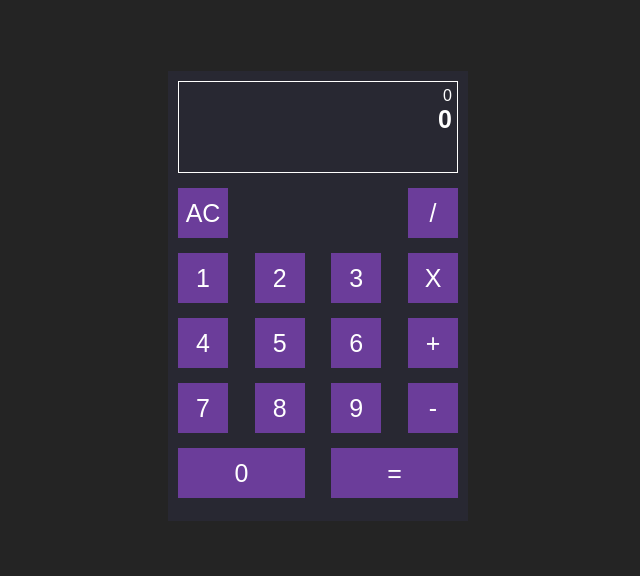
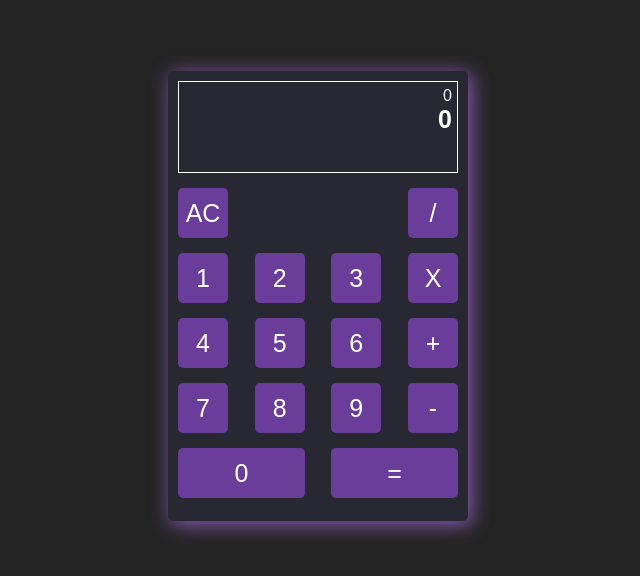
Before and after one commit to ThomazHilario/POO_JavaScript, a plain HTML site: page Projetos/Calculadora/index.html in a window 1280 px wide. Shown: the part 104-680 px from the top of the page, without its empty margins (322-962 px from the left). Drawn offline with Linux system fonts and the light colour scheme.

Commit message:
calculadora completa

```diff
--- a/Projetos/Calculadora/css/style.css
+++ b/Projetos/Calculadora/css/style.css
@@ -16,7 +16,9 @@ body{
 #calculadora_container{
     height: 450px;
     width: 300px;
+    border-radius: 5px;
     background-color: rgb(40, 40, 50);
+    box-shadow: 3px 3px 20px rgb(144, 95, 190);
 }
 #painel{
     border: 1px solid white;
@@ -45,6 +47,7 @@ body{
     color: white;
     background-color: rgb(107, 61, 154);
     cursor: pointer;
+    border-radius: 5px;
 }
 .btn-buttons > button:hover{
     background-color: rgb(62, 45, 113);
--- a/Projetos/Calculadora/js/main.js
+++ b/Projetos/Calculadora/js/main.js
@@ -137,7 +137,9 @@ class Calculator {
             // aparecendo o número no painel
 
             if(upperValue == '0'){
-                calculator.upperValue.textContent = input
+                if(verify.test(input)){
+                    calculator.upperValue.textContent = input
+                }
             } else{
                 calculator.upperValue.textContent += input
             }
```
